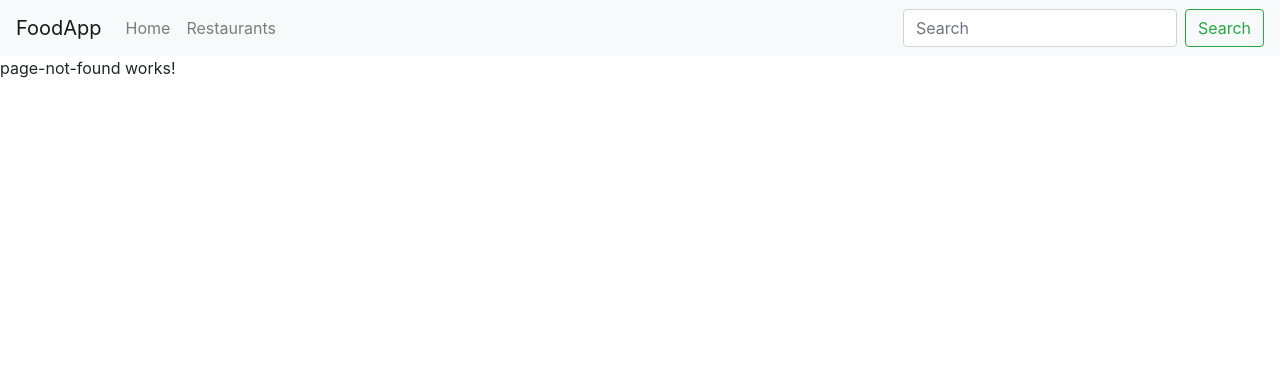
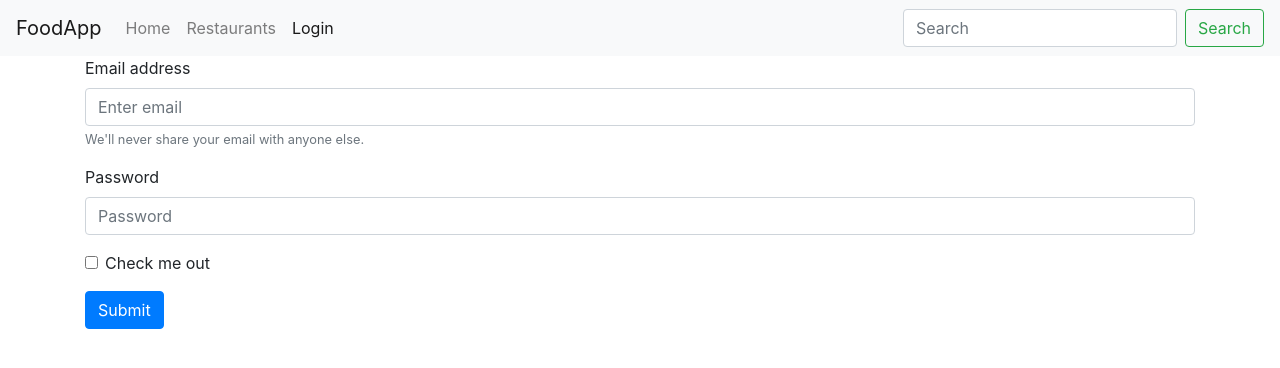
Before and after one commit to honorezemagho/angular-food-app, an Angular app: page /login in a window 1280 px wide. Shown: the top 368 px of the page. Built offline with nearby package versions, Linux system fonts and the light colour scheme.

Commit message:
generate login form and add register it on routes

```diff
--- a/src/app/app-routing.module.ts
+++ b/src/app/app-routing.module.ts
@@ -5,7 +5,7 @@
 import { RestaurantComponent } from './restaurant/restaurant.component';
 import { HomeComponent } from './home/home.component';
 import { RestaurantDetailComponent } from './restaurant/restaurant-detail/restaurant-detail.component';
-
+import { LoginComponent } from './login/login.component';
 
 const routes: Routes = [
   { path: 'home', component: HomeComponent },
@@ -17,8 +17,8 @@
     data: { title: 'Sample Title Passed' }
   },
   { path: '', redirectTo: '/home', pathMatch: 'full' },
-  { path: '**', component: PageNotFoundComponent},
-
+  {path: 'login', component: LoginComponent},
+  { path: '**', component: PageNotFoundComponent}
  ];
 
 
--- a/src/app/app.component.html
+++ b/src/app/app.component.html
@@ -13,7 +13,12 @@
       <li class="nav-item" routerLinkActive="active">
         <a class="nav-link" routerLink="/restaurants">Restaurants</a>
       </li>
+
+      <li class="nav-item" routerLinkActive="active">
+        <a class="nav-link" routerLink="/login">Login</a>
+      </li>
     </ul>
+
     <form class="form-inline my-2 my-lg-0">
       <input class="form-control mr-sm-2" type="search" placeholder="Search" aria-label="Search">
       <button (click)="search($event)" class="btn btn-outline-success my-2 my-sm-0" type="submit">Search</button>
--- /dev/null
+++ b/src/app/login/login.component.html
@@ -0,0 +1,18 @@
+<div class="container">
+  <form>
+    <div class="form-group">
+      <label for="exampleInputEmail1">Email address</label>
+      <input type="email" class="form-control" id="exampleInputEmail1" aria-describedby="emailHelp" placeholder="Enter email">
+      <small id="emailHelp" class="form-text text-muted">We'll never share your email with anyone else.</small>
+    </div>
+    <div class="form-group">
+      <label for="exampleInputPassword1">Password</label>
+      <input type="password" class="form-control" id="exampleInputPassword1" placeholder="Password">
+    </div>
+    <div class="form-check pb-3">
+      <input type="checkbox" class="form-check-input" id="exampleCheck1">
+      <label class="form-check-label" for="exampleCheck1">Check me out</label>
+    </div>
+    <button type="submit" class="btn btn-primary">Submit</button>
+  </form>
+</div>
--- /dev/null
+++ b/src/app/login/login.component.ts
@@ -0,0 +1,15 @@
+import { Component, OnInit } from '@angular/core';
+
+@Component({
+  selector: 'fapp-login',
+  templateUrl: './login.component.html',
+  styleUrls: ['./login.component.css']
+})
+export class LoginComponent implements OnInit {
+
+  constructor() { }
+
+  ngOnInit() {
+  }
+
+}
```
Also changed, not shown: src/app/app.module.ts (+7 -2 lines), src/app/login/login.component.css (added), 1 other file (tests, documents, lock files or other folders).
